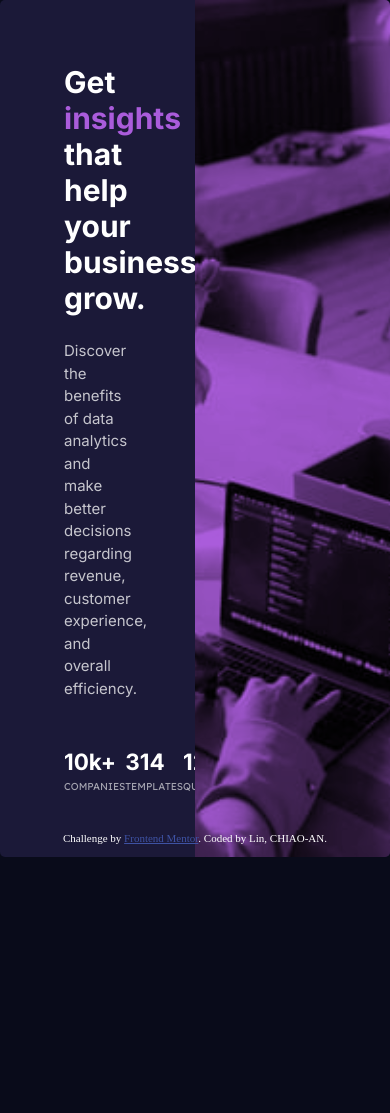
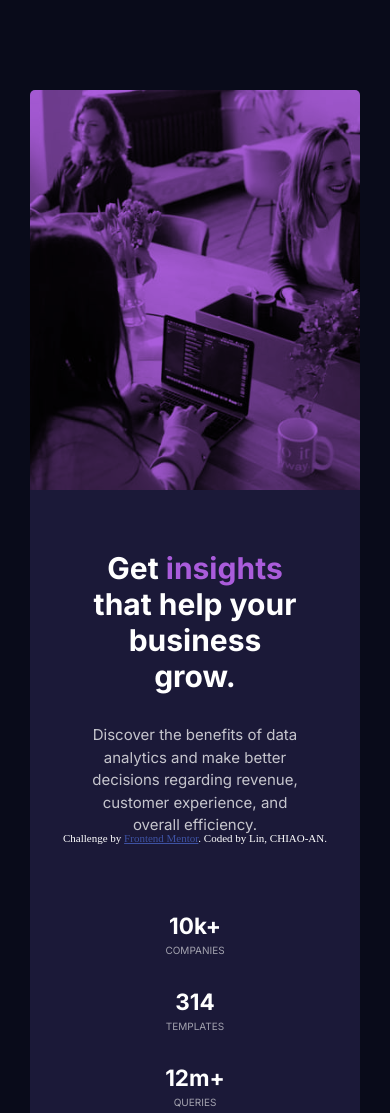
Before and after one commit to y3933y3933/Frontend-design, a website: page stats-preview-card-component-main/index.html in a window 390 px wide. Shown: the top 1113 px of the page. Before the commit the page ends 857 px from the top, so only its background shows below. Drawn offline with Linux system fonts and the light colour scheme.

Commit message:
feat: stats-preview-card 改用scss寫 & 調整 RWD

```diff
--- a/stats-preview-card-component-main/index.html
+++ b/stats-preview-card-component-main/index.html
@@ -3,8 +3,6 @@
   <head>
     <meta charset="UTF-8" />
     <meta name="viewport" content="width=device-width, initial-scale=1.0" />
-    <!-- displays site properly based on user's device -->
-
     <link
       rel="icon"
       type="image/png"
@@ -13,47 +11,44 @@
     />
     <link rel="stylesheet" href="./css/style.css" />
     <title>Frontend Mentor | Stats preview card component</title>
-
-    <!-- Feel free to remove these styles or customise in your own stylesheet 👍 -->
-    <!-- <style>
-    .attribution { font-size: 11px; text-align: center; }
-    .attribution a { color: hsl(228, 45%, 44%); }
-  </style> -->
   </head>
   <body>
-    <div class="card-wrapper">
-      <div class="card">
+    <main class="card rol">
+      <div class="card__content col">
         <h1 class="card__title">
-          Get <span class="col-violet">insights</span> that help your business
-          grow.
+          Get
+          <span class="text--violet">insights</span>
+          that help your business grow.
         </h1>
-        <p class="card__content">
+        <p class="card__description">
           Discover the benefits of data analytics and make better decisions
           regarding revenue, customer experience, and overall efficiency.
         </p>
         <div class="stat-wrapper">
           <div class="stat">
             <h2 class="stat__num">10k+</h2>
-            <h6 class="stat__description">companies</h6>
+            <small class="stat__description">companies</small>
           </div>
           <div class="stat">
             <h2 class="stat__num">314</h2>
-            <h6 class="stat__description">templates</h6>
+            <small class="stat__description">templates</small>
           </div>
           <div class="stat">
             <h2 class="stat__num">12m+</h2>
-            <h6 class="stat__description">queries</h6>
+            <small class="stat__description">queries</small>
           </div>
         </div>
       </div>
-      <div class="card-image"></div>
-    </div>
-
-    <div class="footer">
+      <div class="card__image col"></div>
+    </main>
+    <footer>
       Challenge by
-      <a class="footer__link" href="https://www.frontendmentor.io?ref=challenge" target="_blank"
+      <a
+        class="footer__link"
+        href="https://www.frontendmentor.io?ref=challenge"
+        target="_blank"
         >Frontend Mentor</a
       >. Coded by Lin, CHIAO-AN.
-    </div>
+    </footer>
   </body>
 </html>
--- /dev/null
+++ b/stats-preview-card-component-main/style.scss
@@ -0,0 +1,148 @@
+@import url('https://fonts.googleapis.com/css2?family=Inter:wght@400;700&family=Lexend+Deca&display=swap');
+// Variables
+$primary-color:hsl(233, 47%, 7%);
+$secondary-color:hsl(244, 38%, 16%);
+$tertiary-color:hsl(277, 64%, 61%);
+
+$color-white:hsl(0, 0%, 100%);
+$color-transparent-white-1: hsla(0, 0%, 100%, 0.75);
+$color-transparent-white-2:hsla(0, 0%, 100%, 0.6);
+
+$font-size:15px;
+$font-family-inter: 'Inter',
+sans-serif;
+$font-family-deca:'Lexend Deca',
+sans-serif;
+
+
+// Rest
+*,
+*::after,
+*::before {
+    padding: 0;
+    margin: 0;
+    box-sizing: inherit;
+}
+
+html {
+    font-size: $font-size;
+    box-sizing: border-box;
+
+}
+
+body {
+    min-height: 100vh;
+    background-color: $primary-color;
+    display: flex;
+    align-items: center;
+    justify-content: center;
+}
+
+.text--violet {
+    color: $tertiary-color;
+}
+
+.card {
+    max-width: 1100px;
+    border-radius: 5px;
+    overflow: hidden;
+
+    &__content {
+        padding: 4rem;
+        background-color: $secondary-color;
+        font-family: $font-family-inter;
+    }
+
+    &__title {
+        color: $color-white;
+        margin-bottom: 2rem;
+    }
+
+    &__description {
+        color: $color-transparent-white-1;
+        margin-bottom: 5rem;
+        line-height: 1.5;
+    }
+
+    &__image {
+        background: $tertiary-color url("../images/image-header-desktop.jpg") no-repeat;
+        background-position: center;
+        background-size: cover;
+        background-blend-mode: multiply;
+    }
+}
+
+.stat-wrapper {
+    display: flex;
+}
+
+.stat {
+    &:not(:last-child) {
+        margin-right: 4rem;
+    }
+
+    &__num {
+        color: $color-white;
+    }
+
+    &__description {
+        font-weight: 400;
+        text-transform: uppercase;
+        font-size: 10px;
+        color: $color-transparent-white-2;
+    }
+}
+
+.rol {
+    display: flex;
+}
+
+.col {
+    width: 50%;
+}
+
+footer {
+    position: fixed;
+    bottom: 0;
+    font-size: 11px;
+    text-align: center;
+    color: $color-white;
+
+    a {
+        color: hsl(228, 45%, 44%);
+    }
+}
+
+@media screen and (max-width:768px) {
+    body {
+        padding: 6rem 2rem;
+    }
+
+    .rol {
+        flex-direction: column;
+    }
+
+    .col {
+        width: 100%;
+    }
+
+    .card__content {
+        order: 2;
+        text-align: center;
+        flex: 1 0 0;
+    }
+
+    .card__image {
+        order: 1;
+        flex: 0 0 400px;
+    }
+
+    .stat-wrapper {
+        flex-direction: column;
+    }
+
+    .stat:not(:last-child) {
+        margin-right: 0;
+        margin-bottom: 2rem;
+    }
+}
```
Also changed, not shown: stats-preview-card-component-main/package.json (added, +14 -0 lines), stats-preview-card-component-main/css/style.css, 2 other files.
